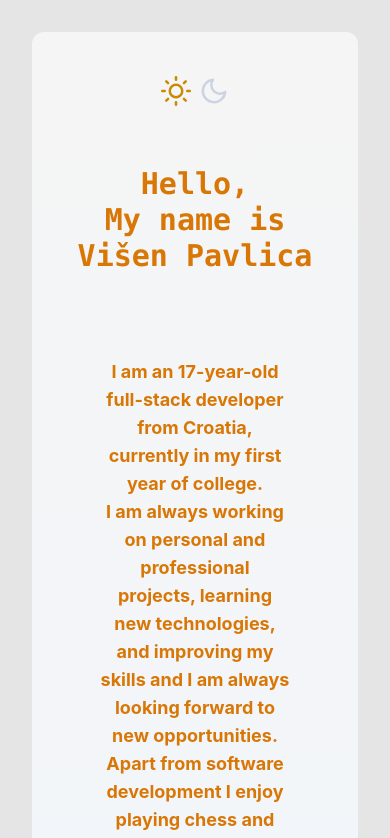
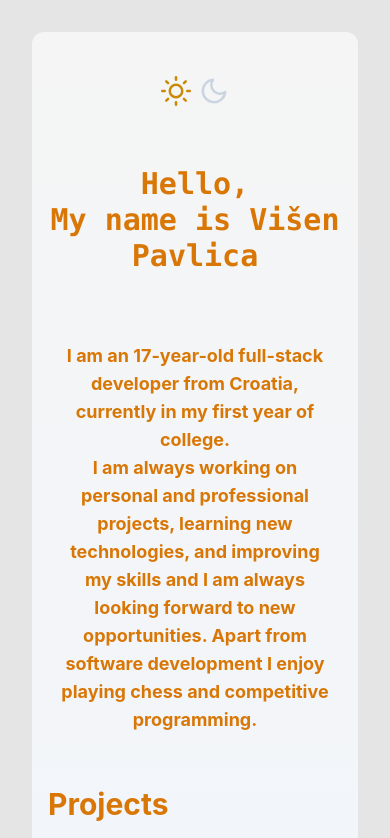
Before and after one commit to VisenP/resume, a React (Vite) app: page / in a window 390 px wide. Shown: the top 838 px of the page. Built offline with nearby package versions, Linux system fonts and the light colour scheme.

Commit message:
Improve mobile friendliness

```diff
--- a/src/App.tsx
+++ b/src/App.tsx
@@ -23,7 +23,7 @@ function App() {
         <div className={theme}>
             <div
                 className={
-                    "flex p-10 flex-col self-center gap-10 bg-gradient-to-b from-neutral-100 via-blue-50 to-neutral-200 dark:bg-neutral-800 dark:from-neutral-800 dark:to-neutral-900 text-amber-600 rounded-xl w-full h-full max-w-[1200px]"
+                    "flex py-10 px-4 md:p-10 flex-col self-center gap-10 bg-gradient-to-b from-neutral-100 via-blue-50 to-neutral-200 dark:bg-neutral-800 dark:from-neutral-800 dark:to-neutral-900 text-amber-600 rounded-xl w-full h-full max-w-[1200px]"
                 }
             >
                 <div
--- a/src/elements/SectionBox.tsx
+++ b/src/elements/SectionBox.tsx
@@ -8,7 +8,7 @@ export const SectionBox: FC<Properties> = ({ children }) => {
     return (
         <div
             className={
-                "w-full flex flex-col justify-start rounded-xl dark:bg-neutral-800 p-4 gap-5"
+                "w-full flex flex-col justify-start rounded-xl md:p-4 gap-5"
             }
         >
             {children}
```
